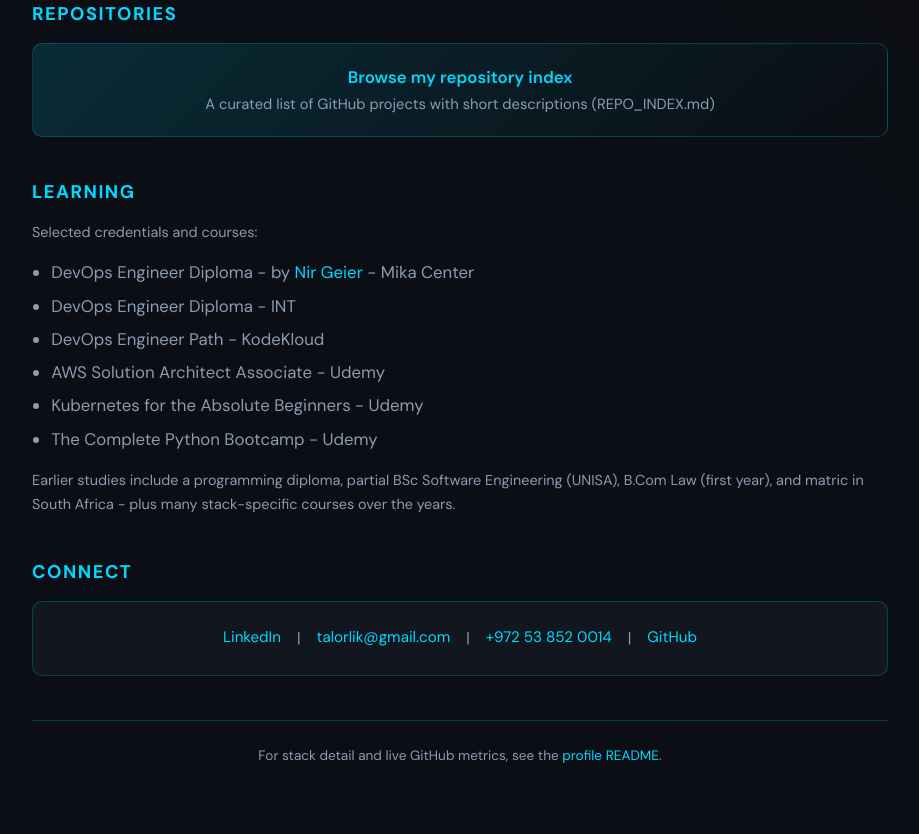
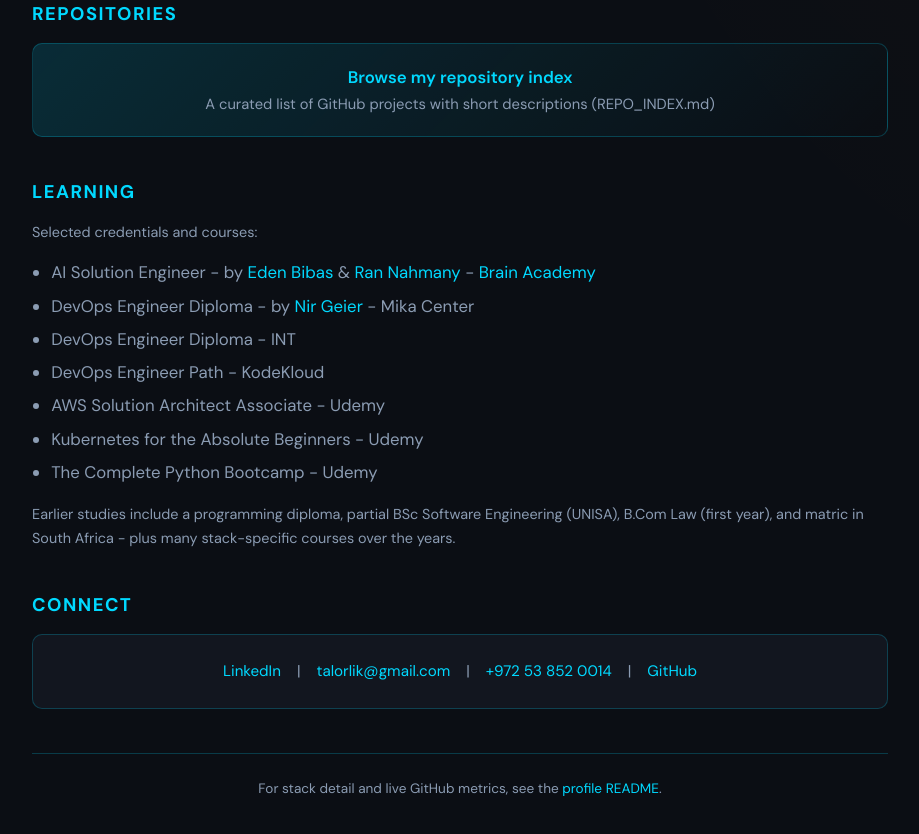
Before and after one commit to talorlik/talorlik, a website: page docs/index.html in a window 1280 px wide. Shown: the part 4044-4878 px from the top of the page, without its empty margins (180-1099 px from the left). Drawn offline with Linux system fonts and the light colour scheme.

Commit message:
Added latest course.

```diff
--- a/docs/index.html
+++ b/docs/index.html
@@ -382,6 +382,7 @@
           Selected credentials and courses:
         </p>
         <ul class="edu-list">
+          <li>AI Solution Engineer - by <a href="https://www.linkedin.com/in/eden-bibas/" rel="noopener noreferrer" target="_blank">Eden Bibas</a> &amp; <a href="https://www.linkedin.com/in/ran-nahmany/" rel="noopener noreferrer" target="_blank">Ran Nahmany</a> - <a href="https://brainai.co.il/brain-academy/" rel="noopener noreferrer" target="_blank">Brain Academy</a></li>
           <li>DevOps Engineer Diploma - by <a href="https://www.linkedin.com/in/nirgeier/" rel="noopener noreferrer" target="_blank">Nir Geier</a> - Mika Center</li>
           <li>DevOps Engineer Diploma - INT</li>
           <li>DevOps Engineer Path - KodeKloud</li>
```
